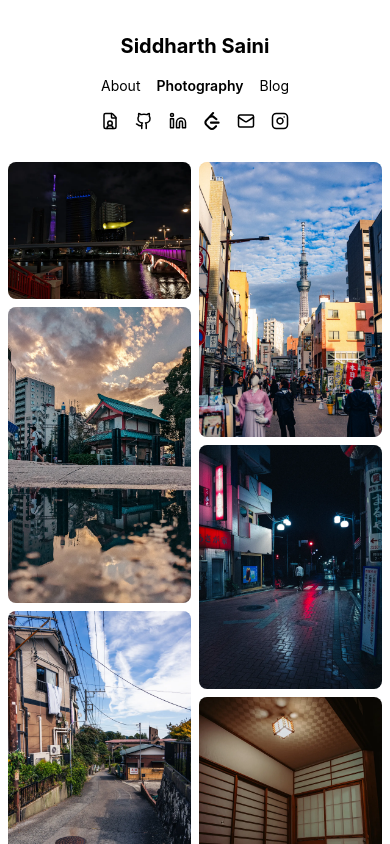
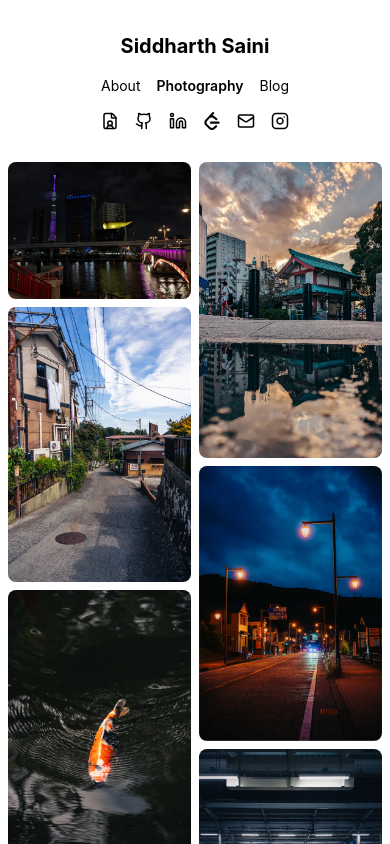
Before and after one commit to siddharthsaini/siddharthsaini.github.io, a React (Vite) app: page /photography in a window 390 px wide. Shown: the top 844 px of the page. Built offline with nearby package versions, Linux system fonts and the light colour scheme.

Commit message:
fix mobile photos alignment

```diff
--- a/src/components/photography/PhotoCollage.tsx
+++ b/src/components/photography/PhotoCollage.tsx
@@ -1,4 +1,4 @@
-import { useState } from 'react'
+import { useState, useSyncExternalStore } from 'react'
 import { photos, type Photo } from '../../lib/photos'
 import captions from '../../data/captions.json'
 import PhotoViewer from './PhotoViewer'
@@ -15,20 +15,60 @@ function shuffle(items: Photo[]): Photo[] {
   return copy
 }
 
+/** Tailwind's `sm` breakpoint: 3 columns from 640px up, 2 below. */
+function useIsWide() {
+  return useSyncExternalStore(
+    (onChange) => {
+      const query = window.matchMedia('(min-width: 640px)')
+      query.addEventListener('change', onChange)
+      return () => query.removeEventListener('change', onChange)
+    },
+    () => window.matchMedia('(min-width: 640px)').matches,
+    () => false,
+  )
+}
+
+/**
+ * Pack the photos into `count` columns, always appending to the shortest one.
+ * Heights come from the manifest, so this needs no measuring and both columns
+ * start at the same top edge.
+ */
+function buildColumns(items: Photo[], count: number): Photo[][] {
+  const columns: Photo[][] = Array.from({ length: count }, () => [])
+  const heights = new Array<number>(count).fill(0)
+
+  for (const photo of items) {
+    let target = 0
+    for (let i = 1; i < count; i += 1) {
+      if (heights[i] < heights[target]) target = i
+    }
+    columns[target].push(photo)
+    heights[target] += photo.height / photo.width
+  }
+
+  return columns
+}
+
 export default function PhotoCollage() {
   const [order] = useState(() => shuffle(photos))
-  const [active, setActive] = useState<number | null>(null)
+  const [active, setActive] = useState<Photo | null>(null)
+  const columns = buildColumns(order, useIsWide() ? 3 : 2)
 
   return (
     <>
-      <div className="columns-2 gap-2 sm:columns-3">
-        {order.map((photo, index) => (
+      <div className="flex items-start gap-2">
+        {columns.map((column, columnIndex) => (
+          <div
+            key={columnIndex}
+            className="flex min-w-0 flex-1 flex-col gap-2"
+          >
+            {column.map((photo) => (
               <button
                 key={photo.src}
                 type="button"
-            onClick={() => setActive(index)}
-            aria-label={`Open photo ${index + 1} of ${order.length}`}
-            className="group relative mb-2 block w-full cursor-pointer break-inside-avoid overflow-hidden rounded-lg bg-neutral-100 focus:outline-none focus-visible:ring-2 focus-visible:ring-neutral-500"
+                onClick={() => setActive(photo)}
+                aria-label={`Open photo ${order.indexOf(photo) + 1} of ${order.length}`}
+                className="group relative block w-full cursor-pointer overflow-hidden rounded-lg bg-neutral-100 focus:outline-none focus-visible:ring-2 focus-visible:ring-neutral-500"
                 style={{ aspectRatio: `${photo.width} / ${photo.height}` }}
               >
                 <img
@@ -41,12 +81,14 @@ export default function PhotoCollage() {
               </button>
             ))}
           </div>
+        ))}
+      </div>
 
-      {active !== null && (
+      {active && (
         <PhotoViewer
-          key={order[active].src}
-          photo={order[active]}
-          caption={captionMap[order[active].file] ?? ''}
+          key={active.src}
+          photo={active}
+          caption={captionMap[active.file] ?? ''}
           onClose={() => setActive(null)}
         />
       )}
```
Lines whose indentation alone changed are shown as unchanged.
